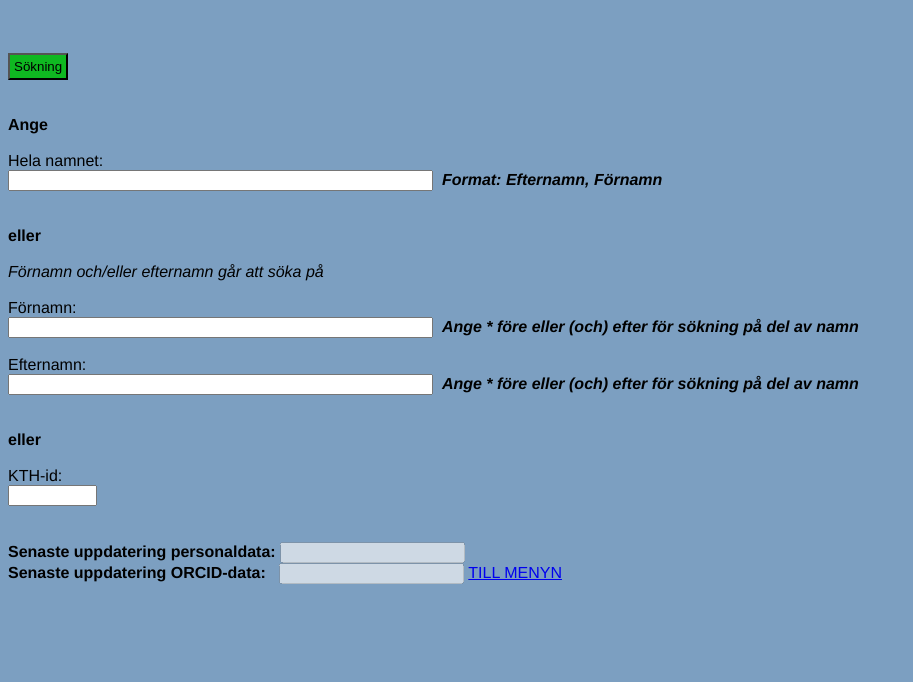
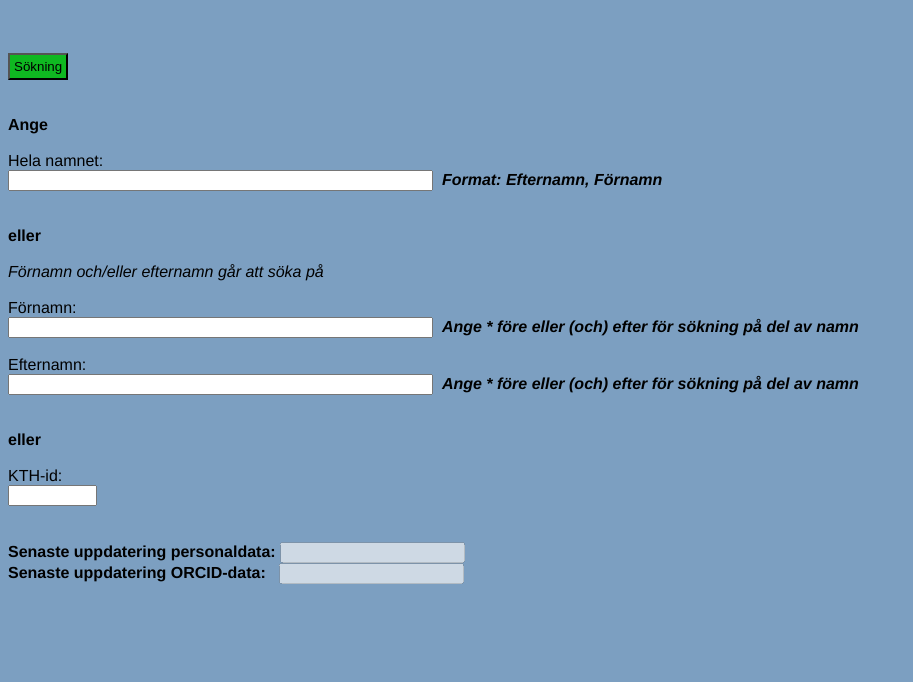
Before and after one commit to kth-biblioteket/PI, a PHP site: page /d_soek_personal.php in a window 1280 px wide. Shown: the part 118-800 px from the top of the page, without its empty margins (0-913 px from the left). Run offline with PHP 8.4, Linux system fonts and the light colour scheme; the visitor is signed in with stand-in values (Sample User, id 1); data that the repository does not hold is empty; a stand-in replaces the project's code that opens the database connection.

Commit message:
Update d_soek_personal.php

```diff
--- a/src/PI/DiVA/d_soek_personal.php
+++ b/src/PI/DiVA/d_soek_personal.php
@@ -95,7 +95,8 @@ KTH-id: <br />
 <b>Senaste uppdatering ORCID-data:&nbsp;&nbsp;</b>
 <input type="text" name="Maxdatum" value="<?php echo $max_datum_orcid; ?>" disabled />
 
-<a href='d_h_meny.php'>TILL MENYN</a>
+
+
 <br /><br /><br />
 
 </form>
```
